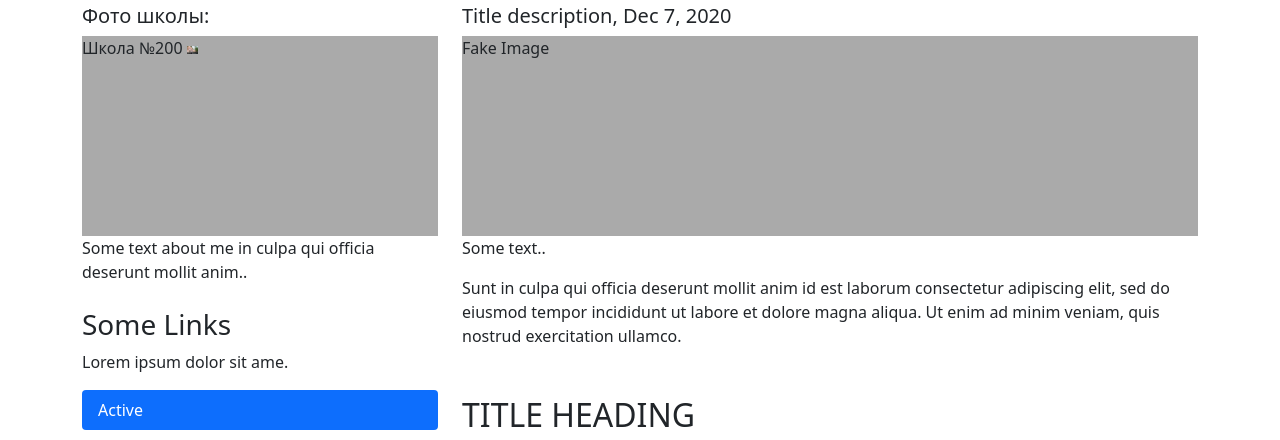
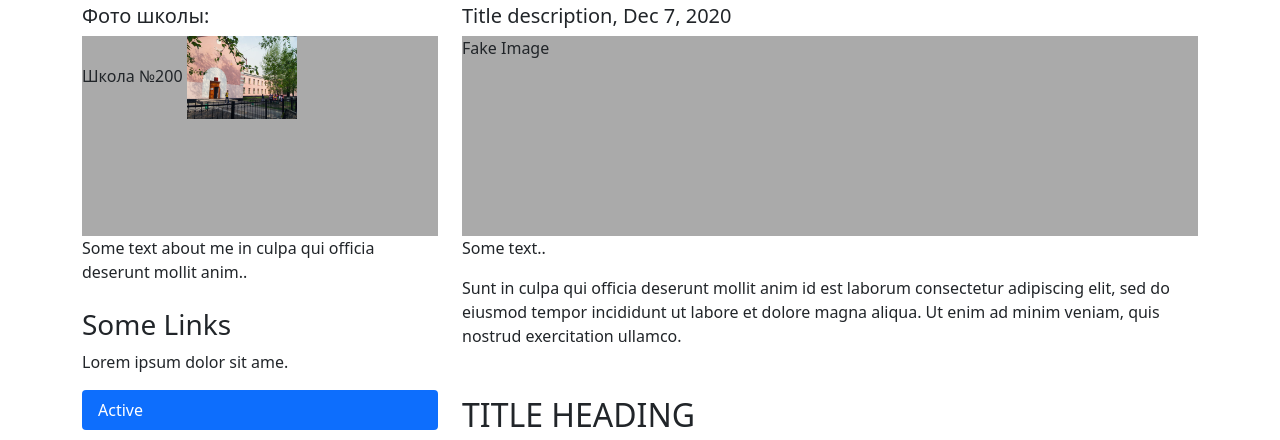
Before and after one commit to loguko/myschoolboot, a plain HTML site: page index.html in a window 1280 px wide. Shown: the part 338-778 px from the top of the page. Drawn offline with nearby package versions, Linux system fonts and the light colour scheme.

Commit message:
Update index.html

```diff
--- a/index.html
+++ b/index.html
@@ -45,7 +45,7 @@
       <h2>О школе</h2>
       <h5>Фото школы:</h5>
       <div class="fakeimg">Школа №200
-      <img class="img-fluid" src="школа.jpg" alt="" width="11" height="5">
+      <img class="img-fluid" src="школа.jpg" alt="" width="110" height="50">
       </div>
       <p>Some text about me in culpa qui officia deserunt mollit anim..</p>
       <h3 class="mt-4">Some Links</h3>
```
